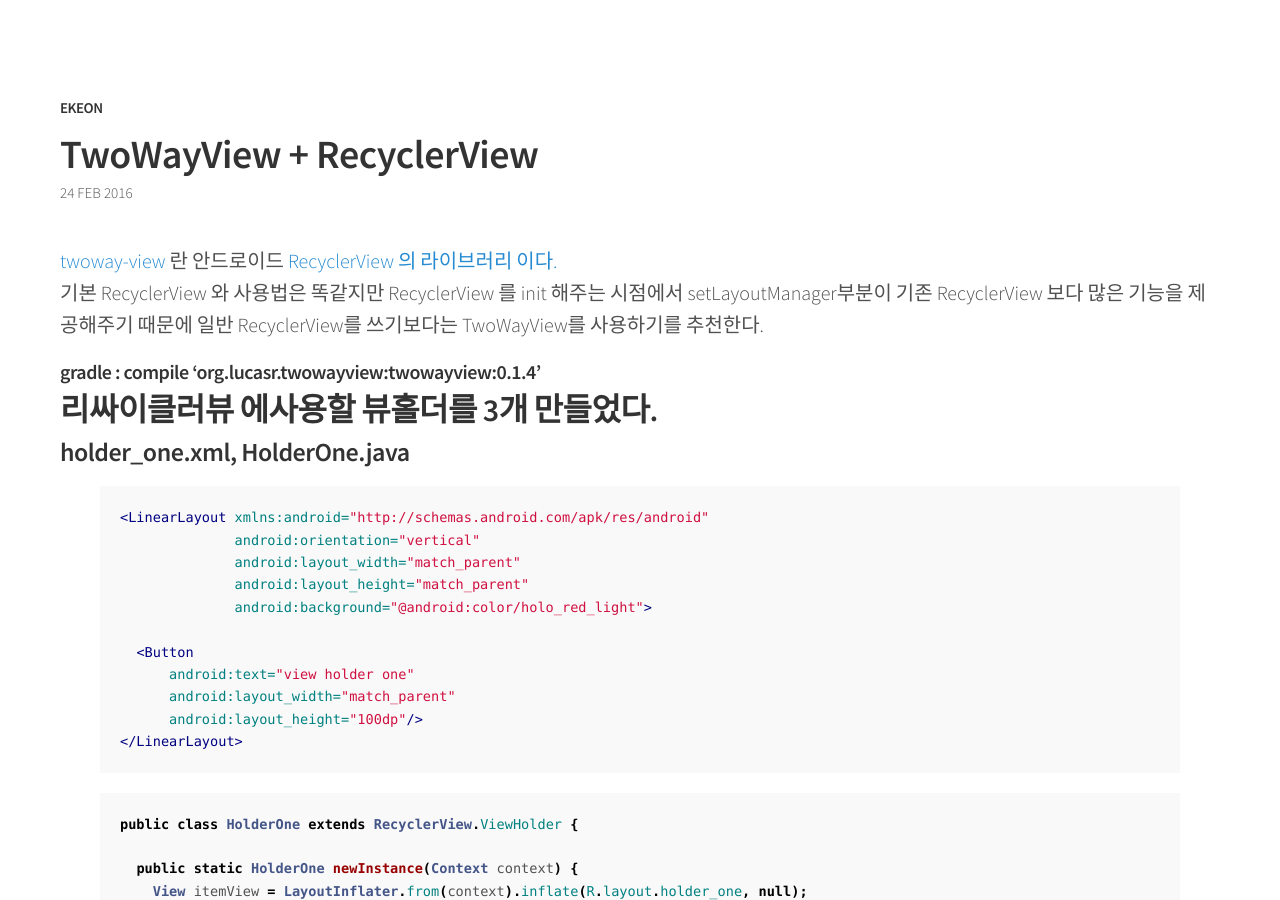
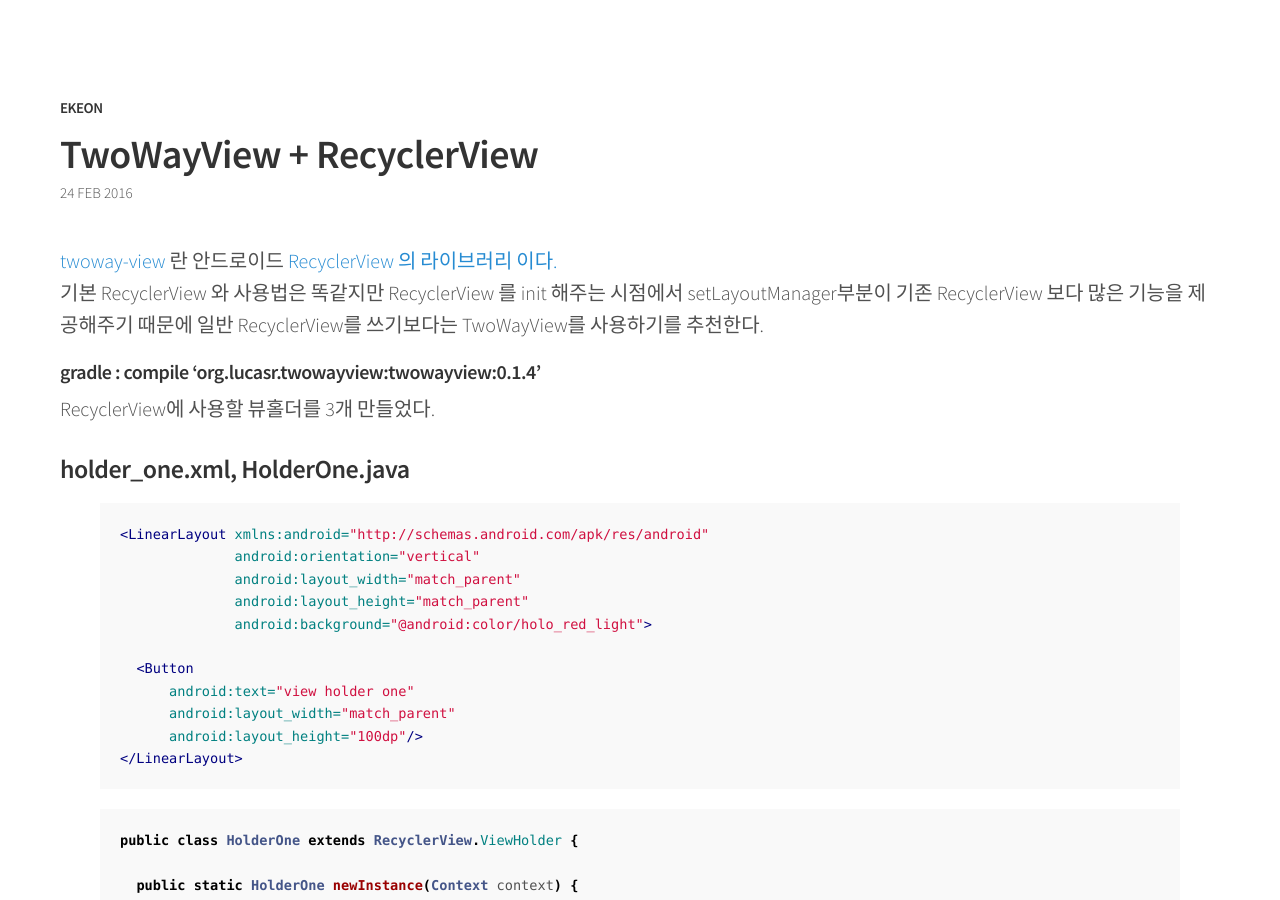
Before and after one commit to ekeon/ekeon.github.io, a Jekyll site: the page built from _posts/2016-2-24-twowayview (Recyclerview).md, in a window 1280 px wide and 900 px high. Built offline with Jekyll 4.4.1, drawn with Linux system fonts in a browser that asks for light colours; Markdown is read by kramdown in place of the engine named in the settings; comment, search, counter and statistics services are not loaded; some of the changed text lies outside the part shown.

Commit message:
no message

```diff
--- a/_posts/2016-2-24-twowayview (Recyclerview).md
+++ b/_posts/2016-2-24-twowayview (Recyclerview).md
@@ -10,7 +10,7 @@
 
 ####gradle : compile 'org.lucasr.twowayview:twowayview:0.1.4'
 
-##리싸이클러뷰 에사용할 뷰홀더를 3개 만들었다.
+RecyclerView에 사용할 뷰홀더를 3개 만들었다.
 ###holder_one.xml, HolderOne.java
 {% highlight xml %}
 <LinearLayout xmlns:android="http://schemas.android.com/apk/res/android"
```
Also changed, not shown: other parts of _posts/2016-2-24-twowayview (Recyclerview).md (+1 -1 lines).
